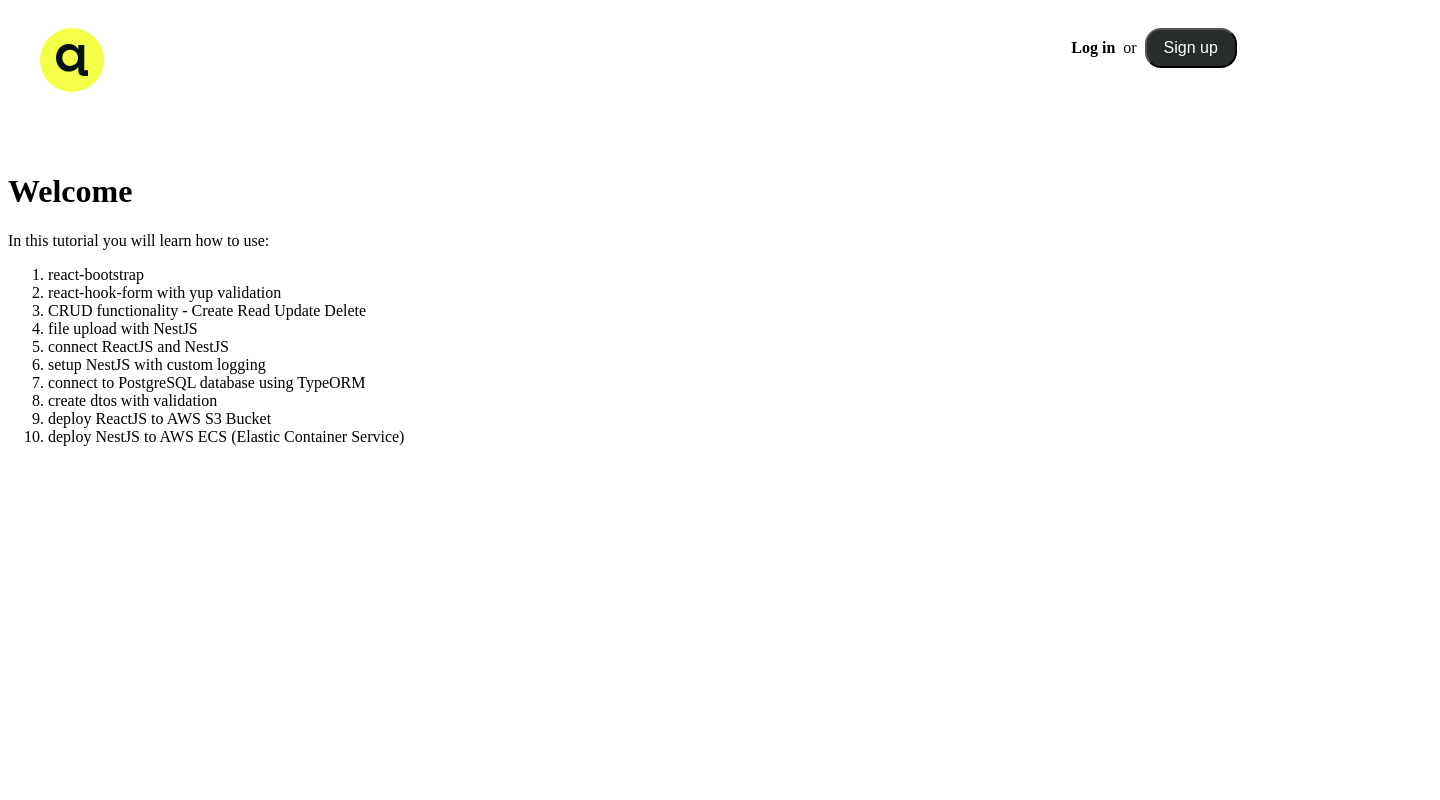
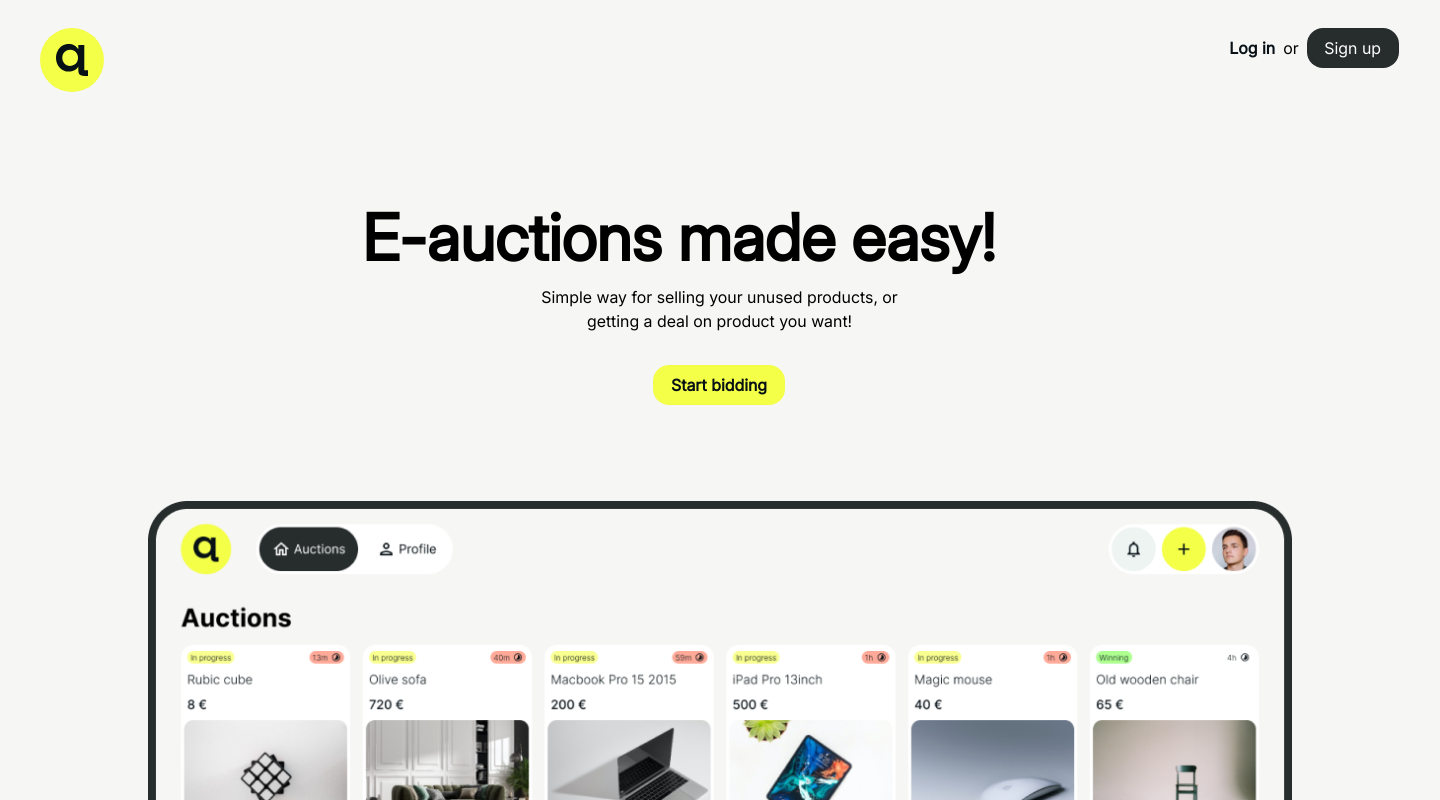
Before and after one commit to Jetrca92/auctionbay-frontend, a React (Create React App) app: page / in a window 1280 px wide. Shown: the top 800 px of the page, 1440 px wide, since content can reach past the window. Built offline with nearby package versions, Linux system fonts and the light colour scheme.

Commit message:
Complete landing page

```diff
--- /dev/null
+++ b/src/components/LandingPage.tsx/Hero.tsx
@@ -0,0 +1,25 @@
+import { FC } from 'react'
+import styles from 'styles/scss/LandingPage.module.scss'
+import heroImg from '../../styles/images/auctions_landing.png'
+import { Link } from 'react-router-dom'
+import { routes } from 'constants/routesConstants'
+const Hero: FC = () => {
+  return (
+    <>
+      <div className={styles.heroDiv}>
+        <div className={styles.heroDivTitle}>E-auctions made easy!</div>
+        <div className={styles.heroDivText}>
+          Simple way for selling your unused products, or
+          <br />
+          getting a deal on product you want!
+        </div>
+      </div>
+      <Link className={styles.callToActionButton} to={routes.SIGNUP}>
+        Start bidding
+      </Link>
+      <img src={heroImg} className={styles.auctionsImg} alt="auctions" />
+    </>
+  )
+}
+
+export default Hero
--- a/src/components/ui/Navbar.tsx
+++ b/src/components/ui/Navbar.tsx
@@ -1,6 +1,8 @@
 import { FC } from 'react'
-import styles from 'styles/css/navbar/Navbar.module.scss'
+import styles from 'styles/scss/Navbar.module.scss'
 import logoImg from 'styles/images/logo.svg'
+import { Link } from 'react-router-dom'
+import { routes } from 'constants/routesConstants'
 const Navbar: FC = () => {
   return (
     <>
@@ -9,8 +11,13 @@ const Navbar: FC = () => {
           <img src={logoImg} alt="logo" />
         </div>
         <div className={styles.signupDiv}>
-          <b>Log in</b> or{' '}
-          <button className={styles.signupButton}>Sign up</button>
+          <Link className="nav-link" to={routes.LOGIN}>
+            <b>Log in</b>
+          </Link>{' '}
+          or
+          <Link className={styles.signupButton} to={routes.SIGNUP}>
+            Sign up
+          </Link>
         </div>
       </div>
     </>
--- a/src/index.tsx
+++ b/src/index.tsx
@@ -1,4 +1,4 @@
-import 'styles/css/index.scss'
+import 'styles/scss/index.scss'
 
 import React from 'react'
 import ReactDOM from 'react-dom/client'
--- a/src/pages/LandingPage.tsx
+++ b/src/pages/LandingPage.tsx
@@ -1,3 +1,4 @@
+import Hero from 'components/LandingPage.tsx/Hero'
 import Navbar from 'components/ui/Navbar'
 import { FC } from 'react'
 
@@ -5,24 +6,7 @@ const Home: FC = () => {
   return (
     <div className="p-2 mb-4">
       <Navbar />
-      <div className="container-fluid py-4">
-        <h1 className="display-5 fw-bold">Welcome</h1>
-        <p className="col-md-8 fs-4">
-          In this tutorial you will learn how to use:
-        </p>
-        <ol>
-          <li>react-bootstrap</li>
-          <li>react-hook-form with yup validation</li>
-          <li>CRUD functionality - Create Read Update Delete</li>
-          <li>file upload with NestJS</li>
-          <li>connect ReactJS and NestJS</li>
-          <li>setup NestJS with custom logging</li>
-          <li>connect to PostgreSQL database using TypeORM</li>
-          <li>create dtos with validation</li>
-          <li>deploy ReactJS to AWS S3 Bucket</li>
-          <li>deploy NestJS to AWS ECS (Elastic Container Service)</li>
-        </ol>
-      </div>
+      <Hero />
     </div>
   )
 }
--- a/src/styles/css/index.scss
+++ /dev/null
@@ -1,3 +0,0 @@
-@import '../fonts/fonts.css';
-
-$font-family-base: 'Montserrat';
--- /dev/null
+++ b/src/styles/scss/LandingPage.module.scss
@@ -0,0 +1,65 @@
+html {
+  width: 1440px;
+  height: 1024px;
+}
+
+.heroDiv {
+  width: 715px;
+  height: 133px;
+  position: absolute;
+  top: 200px;
+  left: 362px;
+  gap: 8px;
+  display: flex;
+  flex-direction: column;
+  align-items: center;
+  justify-content: center;
+}
+
+.heroDivTitle {
+  width: 715px;
+  height: 77px;
+  gap: 0px;
+  font-size: 64px;
+  font-weight: 700;
+  line-height: 76.8px;
+  text-align: left;
+}
+
+.heroDivText {
+  width: 715px;
+  height: 48px;
+  gap: 0px;
+  font-size: 16px;
+  font-weight: 300;
+  line-height: 24px;
+  text-align: center;
+}
+
+.callToActionButton {
+  display: flex;
+  justify-content: center;
+  align-items: center;
+  border-radius: 16px;
+  border: none;
+  width: 132px;
+  height: 40px;
+  top: 365px;
+  left: 653px;
+  position: absolute;
+  background: var(--Primary-50, #f4ff47);
+  font-size: 16px;
+  font-weight: 600;
+  text-decoration: none;
+  color: #071015;
+}
+
+.auctionsImg {
+  width: 1144px;
+  height: auto;
+  top: 501px;
+  left: 148px;
+  position: absolute;
+  border-radius: 32px 0px 0px 0px;
+  border: 8px 0px 0px 0px;
+}
--- a/src/styles/css/navbar/Navbar.module.scss
+++ b/src/styles/scss/Navbar.module.scss
@@ -14,20 +14,18 @@
 }
 
 .signupButton {
+  display: flex;
+  justify-content: center;
+  align-items: center;
+  border-radius: 16px;
+  border: none;
   background: var(--Gray-50, #272d2d);
   width: 92px;
   height: 40px;
-  padding: 8px 16px;
-  display: flex;
-  justify-content: center;
-  align-items: center;
-  gap: 8px;
-  border-radius: 16px;
   font-size: 16px;
   font-weight: 500;
   color: #ffffff;
-  line-height: 24px;
-  text-align: left;
+  text-decoration: none;
 }
 
 .signupDiv {
@@ -40,4 +38,5 @@
   font-size: 16px;
   line-height: 24px;
   text-align: left;
+  text-decoration: none;
 }
--- /dev/null
+++ b/src/styles/scss/index.scss
@@ -0,0 +1,25 @@
+@import '../fonts/fonts.css';
+
+$font-family-base: 'Inter';
+
+html {
+  background: var(--Background-1, #f6f6f4);
+}
+
+body {
+  font-family: 'Inter', sans-serif;
+}
+
+button {
+  display: flex;
+  justify-content: center;
+  align-items: center;
+  border-radius: 16px;
+  padding: 8px 16px;
+  border: none;
+}
+
+.nav-link {
+  text-decoration: none;
+  color: #071015;
+}
```
Also changed, not shown: src/types/png.d.ts (added, +9 -0 lines).
